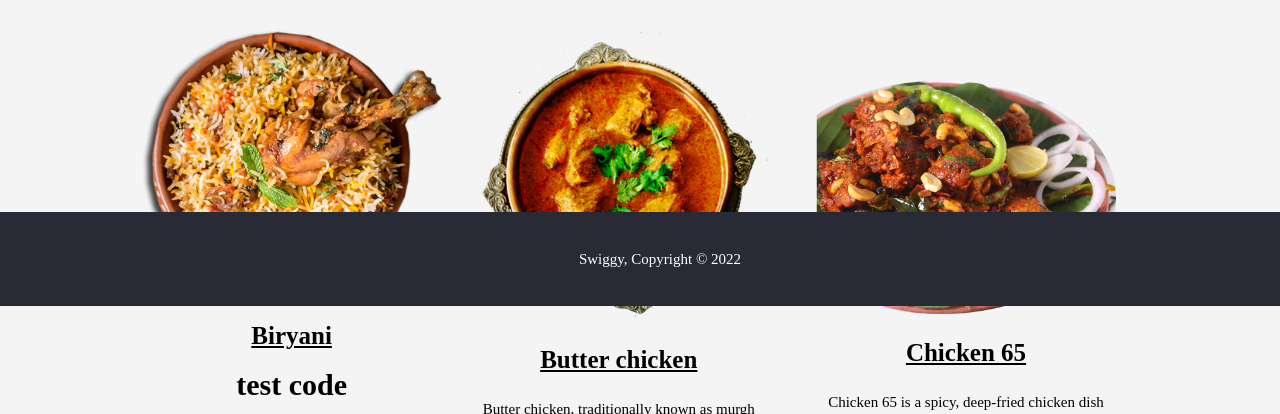
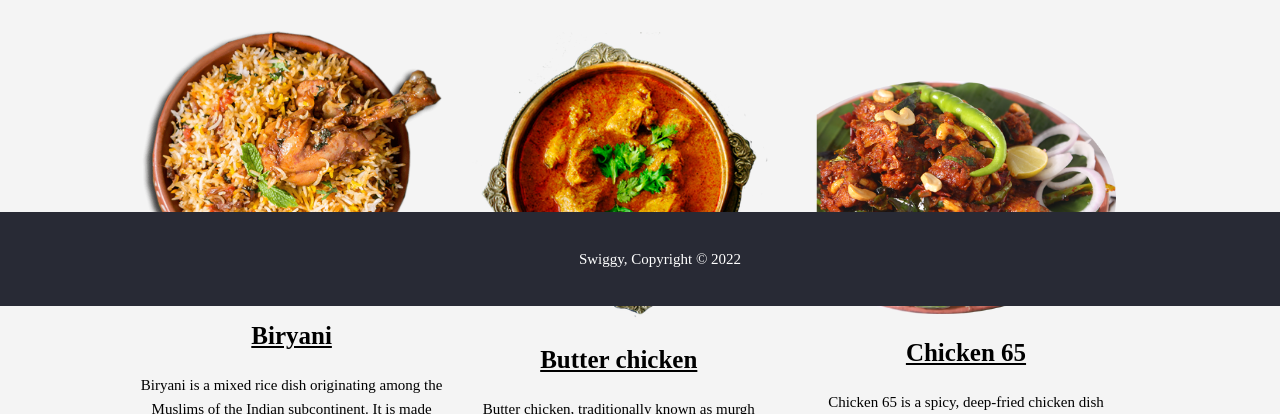
Before and after one commit to AbdulRaheem8897/Swiggy-Food-Webiste, a plain HTML site: page index.html in a window 1280 px wide. Shown: the part 494-908 px from the top of the page. Drawn offline with Linux system fonts and the light colour scheme.

Commit message:
Update index.html

```diff
--- a/index.html
+++ b/index.html
@@ -41,7 +41,7 @@
         <div class="box">
             <img src="./bir.png" alt="">
             <h3>Biryani</h3>
-             <h1>test code   </h1>
+
 	    <p>Biryani is a mixed rice dish originating among the Muslims of the Indian subcontinent. It is made with Indian spices, rice, and usually some type of meat, and sometimes, in addition, eggs and potatoes. Biryani is one of the most popular dishes in South Asia, as well as among the diaspora from the region.</p>
         </div>
         <div class="box">
```
